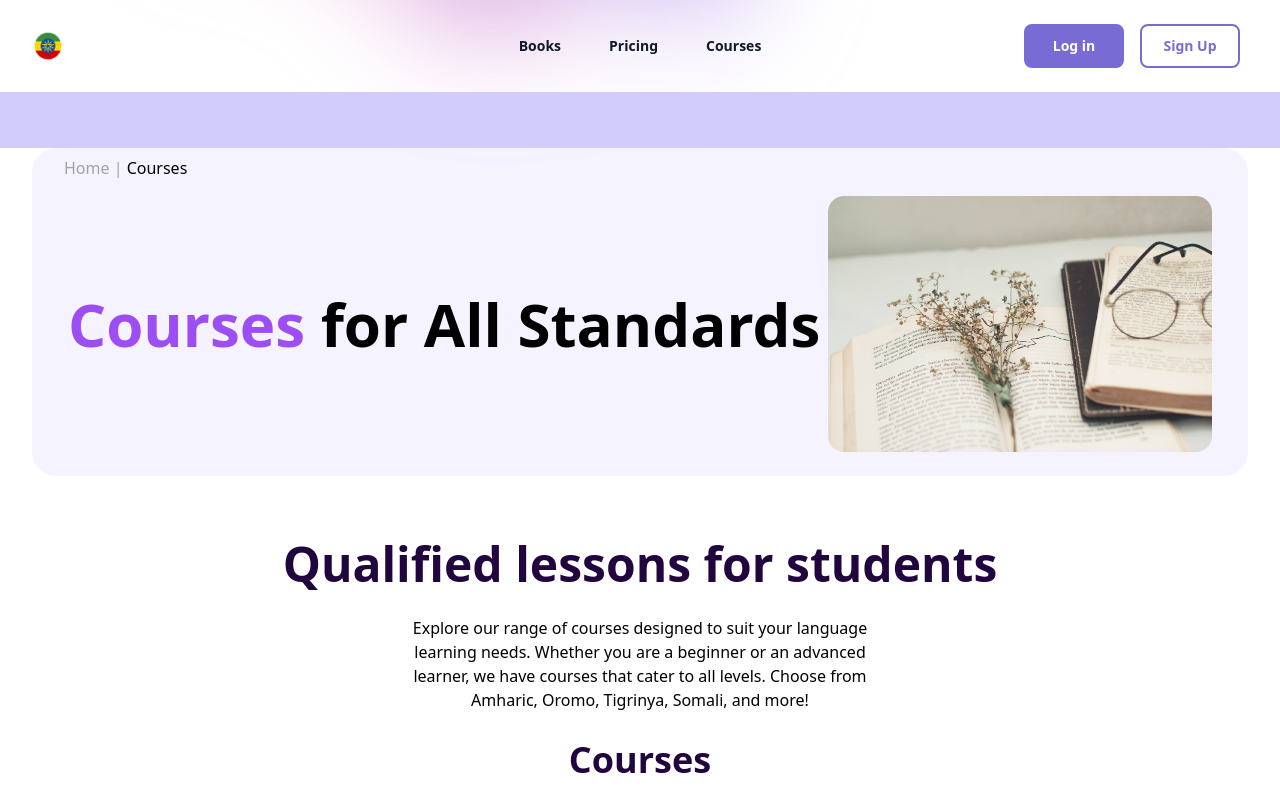
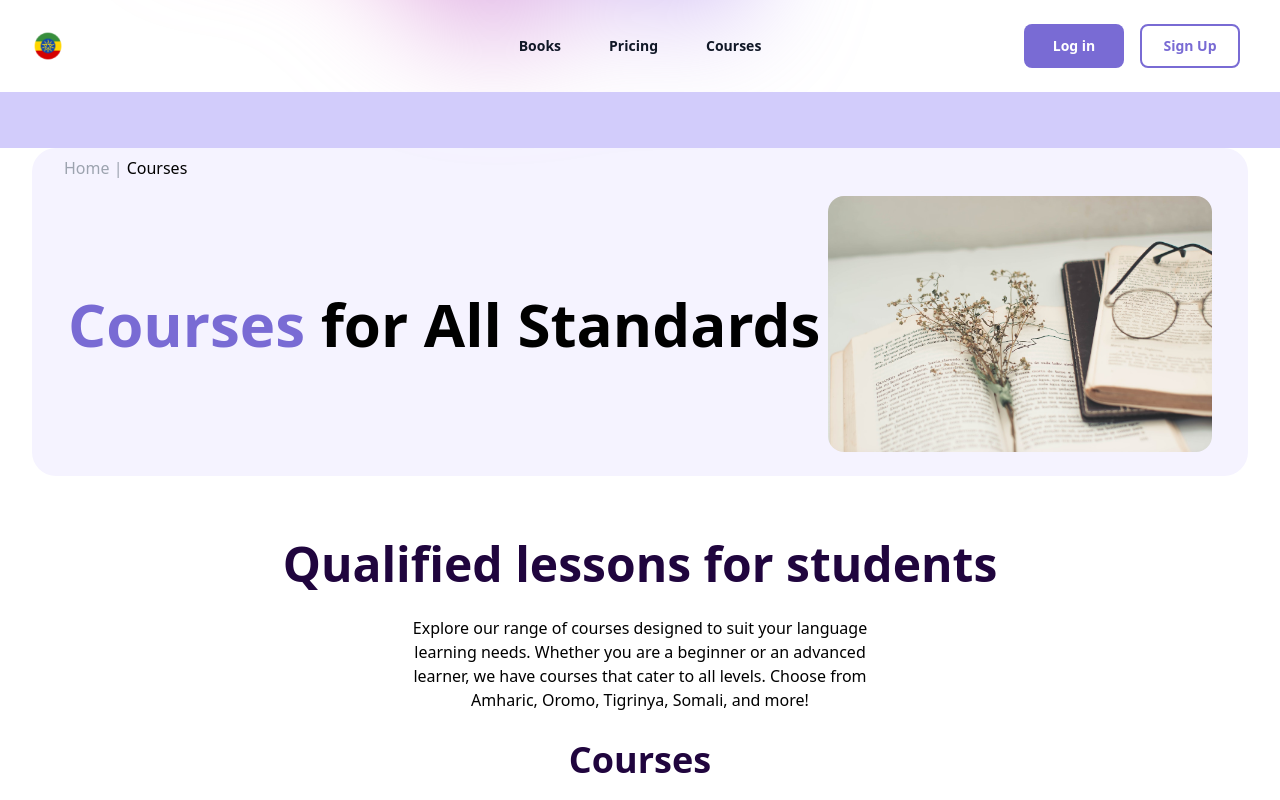
Before and after one commit to nati589/elearning, a React (Create React App) app in the folder client/: page /courses in a window 1280 px wide. Shown: the top 800 px of the page. Built offline with nearby package versions, Linux system fonts and the light colour scheme.

Commit message:
Update CoursesHero.jsx

```diff
--- a/client/src/components/CoursesHero.jsx
+++ b/client/src/components/CoursesHero.jsx
@@ -28,7 +28,7 @@ function CoursesHero() {
         <>
           <span className="flex gap-4">
             <h2 className="text-4xl sm:text-6xl font-bold text-center my-2">
-              <span className="text-[#9C4DF4]">Courses</span> for All Standards
+              <span className="text-medium-purple">Courses</span> for All Standards
             </h2>
           </span>
         </>
```
